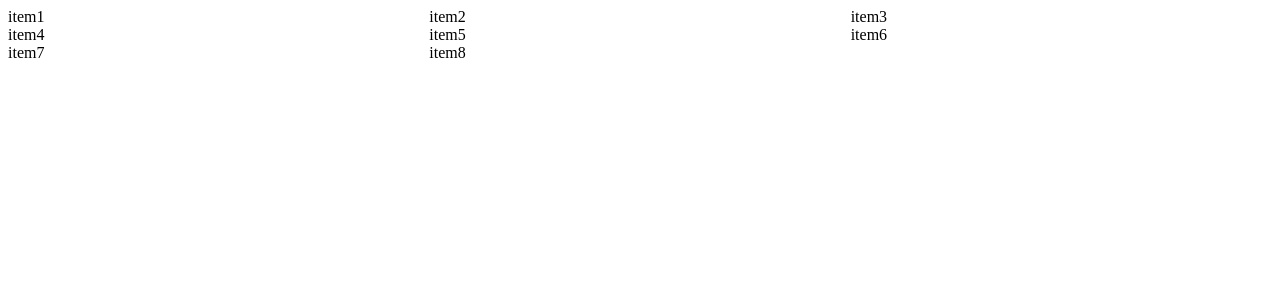
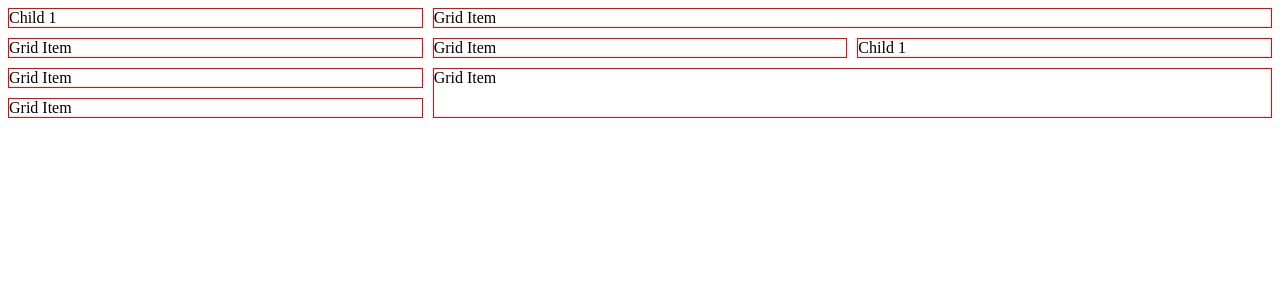
Before and after one commit to sylvain-galoustoff/navgrid, a React (Vite) app: page / in a window 1280 px wide. Shown: the top 300 px of the page. Built offline with nearby package versions, Linux system fonts and the light colour scheme; the HTML template or start-up script is replaced by a standard one.

Commit message:
Grid build complete

```diff
--- a/src/App/App.module.css
+++ b/src/App/App.module.css
@@ -1,4 +1,5 @@
 .gridClassName {
   display: grid;
   grid-template-columns: repeat(3, 1fr);
+  gap: 10px;
 }
--- a/src/App/App.tsx
+++ b/src/App/App.tsx
@@ -1,6 +1,7 @@
 import styles from "./App.module.css";
 import GridNav from "../GridNav/GridNav";
-import { DataType } from "../types";
+import { DataType, LayoutConfigType } from "../types";
+import Child1 from "../Components/Child1/Child1";
 
 const data: DataType[] = [
   {
@@ -37,10 +38,30 @@ const data: DataType[] = [
   },
 ];
 
+const layoutConfig: LayoutConfigType = {
+  1: {
+    render: <Child1 />,
+  },
+  2: {
+    colSpan: 2,
+  },
+  5: {
+    render: <Child1 />,
+  },
+  7: {
+    rowSpan: 2,
+    colSpan: 2,
+  },
+};
+
 function App() {
   return (
     <div className="app">
-      <GridNav data={data} gridClassName={styles.gridClassName} />
+      <GridNav
+        data={data}
+        gridClassName={styles.gridClassName}
+        layoutConfig={layoutConfig}
+      />
     </div>
   );
 }
--- /dev/null
+++ b/src/Components/Child1/Child1.tsx
@@ -0,0 +1,7 @@
+import styles from "./Child1.module.css";
+
+function Child1() {
+  return <div className={styles.child1}>Child 1</div>;
+}
+
+export default Child1;
--- a/src/GridItem/GridItem.module.css
+++ b/src/GridItem/GridItem.module.css
@@ -0,0 +1,3 @@
+.gridItem {
+  border: 1px solid red;
+}
--- a/src/GridItem/GridItem.tsx
+++ b/src/GridItem/GridItem.tsx
@@ -6,7 +6,17 @@ type GridItemProps = {
 };
 
 function GridItem({ data }: GridItemProps) {
-  return <div className={styles.gridItem}>{data.label ?? "Grid Item"}</div>;
+  return (
+    <div
+      className={styles.gridItem}
+      style={{
+        gridColumn: data.colSpan ? `span ${data.colSpan}` : undefined,
+        gridRow: data.rowSpan ? `span ${data.rowSpan}` : undefined,
+      }}
+    >
+      {data.render ?? "Grid Item"}
+    </div>
+  );
 }
 
 export default GridItem;
--- a/src/GridNav/GridNav.tsx
+++ b/src/GridNav/GridNav.tsx
@@ -1,16 +1,37 @@
+import { JSX, useEffect, useState } from "react";
 import GridItem from "../GridItem/GridItem";
-import { DataType } from "../types";
+import { DataType, LayoutConfigType } from "../types";
 import styles from "./GridNav.module.css";
 
 type GridNavProps = {
   data: DataType[];
   gridClassName: keyof typeof styles;
+  layoutConfig?: LayoutConfigType;
 };
 
-function GridNav({ data, gridClassName }: GridNavProps) {
-  const renderItems = data.map((item, index) => <GridItem data={item} key={index} />);
+function GridNav({ data, gridClassName, layoutConfig }: GridNavProps) {
+  const [items, setItems] = useState<JSX.Element[]>([]);
 
-  return <div className={`${styles.gridNav} ${gridClassName}`}>{renderItems}</div>;
+  useEffect(() => {
+    if (layoutConfig) {
+      const mergeDataConfig: DataType[] = data.map((item) => {
+        const config = layoutConfig[item.id];
+        return {
+          ...item,
+          ...config,
+        };
+      });
+      const renderItems = mergeDataConfig.map((item, index) => (
+        <GridItem data={item} key={index} />
+      ));
+      setItems(renderItems);
+    } else {
+      const renderItems = data.map((item, index) => <GridItem data={item} key={index} />);
+      setItems(renderItems);
+    }
+  }, [data, layoutConfig]);
+
+  return <div className={`${styles.gridNav} ${gridClassName}`}>{items}</div>;
 }
 
 export default GridNav;
```
Also changed, not shown: src/types.ts (+14 -1 lines), src/Components/Child1/Child1.module.css (added).
